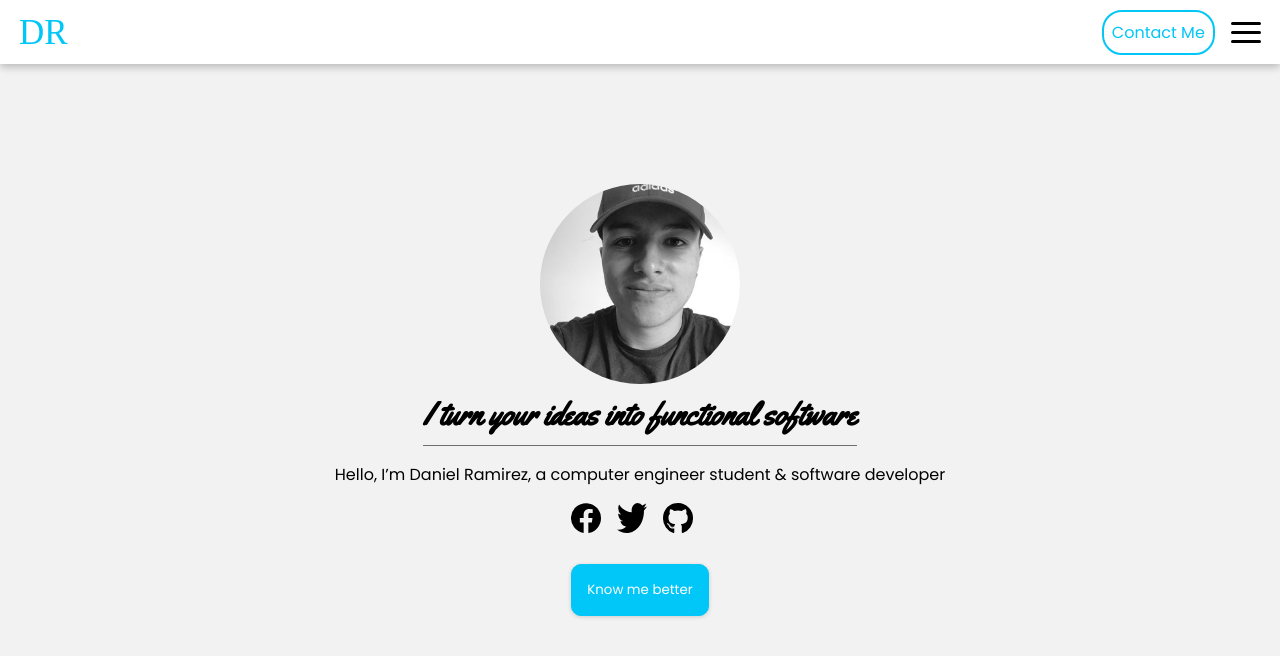
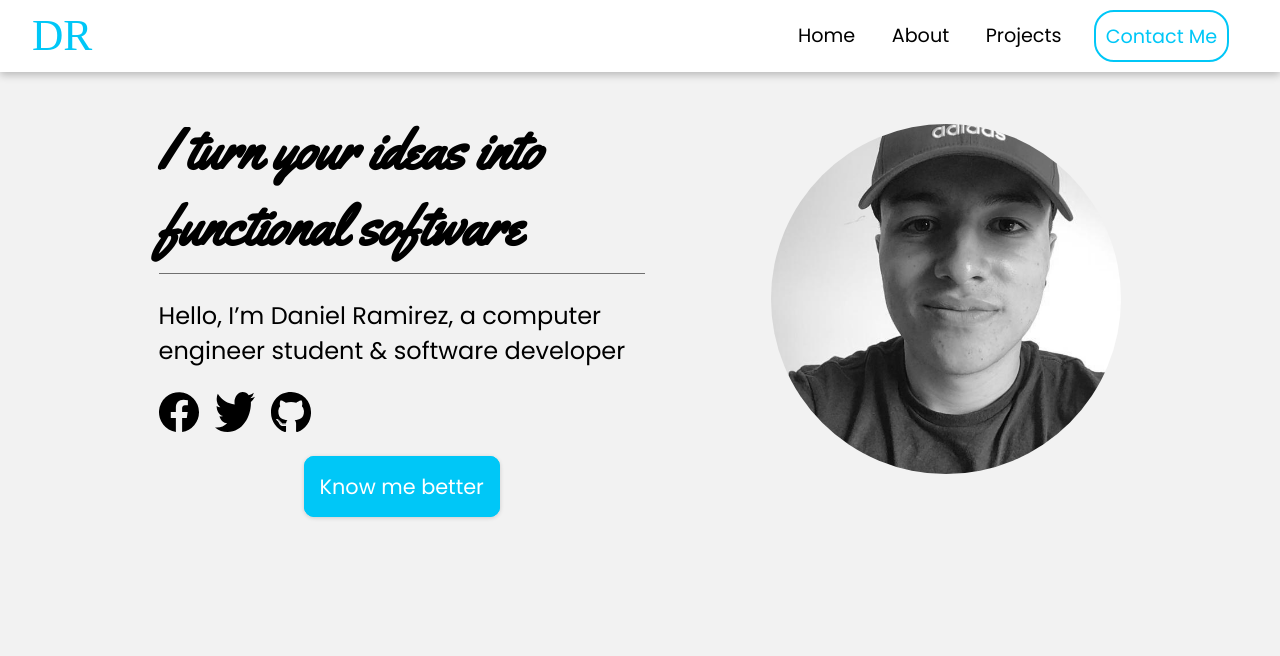
Before and after one commit to ditu474/personal-webpage, an Angular app: page / in a window 1280 px wide. Shown: the top 656 px of the page. Built offline with nearby package versions, Linux system fonts and the light colour scheme.

Commit message:
feat:Added responsive design for nav and hero

```diff
--- a/src/app/hero/hero.component.css
+++ b/src/app/hero/hero.component.css
@@ -4,15 +4,15 @@
   align-items: center;
   align-content: center;
   justify-content: center;
+  margin-top: 6rem;
 }
 
 .profile-picture {
   height: 200px;
-  width: 200px;
 }
 
 .title {
-  font-size: 2em;
+  font-size: 2.5em;
   font-family: "Yellowtail";
   margin: 0.3em 0 0 0;
   padding-bottom: 0.5rem;
@@ -27,6 +27,10 @@
   margin-right: 1em;
 }
 
+.center-button {
+  text-align: center;
+}
+
 .primary-button {
   font-family: "Poppins";
   border: none;
@@ -36,6 +40,7 @@
   padding: 15px;
   border-radius: 10px;
   box-shadow: rgba(0, 0, 0, 0.16) 0px 1px 4px;
+  text-decoration: none;
 }
 
 .primary-button:hover {
@@ -43,3 +48,73 @@
   background-color: white;
   cursor: pointer;
 }
+
+@media (min-width: 1000px) {
+  #hero {
+    flex-direction: row-reverse;
+    justify-content: space-evenly;
+  }
+
+  .profile-picture {
+    height: 350px;
+  }
+
+  .title {
+    font-size: 3.5em;
+  }
+
+  .hero-info {
+    max-width: 40%;
+  }
+
+  .hero-info > p {
+    font-size: 1.3em;
+  }
+
+  .icons img {
+    height: 40px;
+  }
+
+  .icons {
+    margin-bottom: 2em;
+  }
+
+  .primary-button {
+    font-size: 1.3em;
+  }
+}
+
+@media (min-height: 800px) {
+  .hero-info {
+    height: 80%;
+    display: flex;
+    flex-direction: column;
+    justify-content: center;
+  }
+
+  .hero-info > p {
+    font-size: 1.5em;
+  }
+}
+
+@media (min-width: 1400px) {
+  .profile-picture {
+    height: 400px;
+  }
+
+  .title {
+    font-size: 4em;
+  }
+
+  .icons img {
+    height: 50px;
+  }
+
+  .hero-info > p {
+    font-size: 1.5em;
+  }
+
+  .primary-button {
+    font-size: 1.5em;
+  }
+}
--- a/src/app/hero/hero.component.html
+++ b/src/app/hero/hero.component.html
@@ -4,9 +4,11 @@
     alt="profile picture"
     class="profile-picture"
   />
+  <div class="hero-info">
     <h1 class="title">I turn your ideas into functional software</h1>
     <p>
-    Hello, I’m Daniel Ramirez, a computer engineer student & software developer
+      Hello, I’m Daniel Ramirez, a computer engineer student & software
+      developer
     </p>
     <div class="icons">
       <a href="https://www.facebook.com/ditu4" target="_blank"
@@ -19,5 +21,8 @@
         ><img src="assets/icons/github.svg" alt="github icon"
       /></a>
     </div>
-  <button class="primary-button">Know me better</button>
+    <div class="center-button">
+      <a class="primary-button" href="#about">Know me better</a>
+    </div>
+  </div>
 </section>
--- a/src/app/toolbar/toolbar.component.css
+++ b/src/app/toolbar/toolbar.component.css
@@ -69,8 +69,66 @@
   background-color: rgba(0, 0, 0, 0.5);
 }
 
+.desktop-menu {
+  display: none;
+}
+
 @media (max-width: 280px) {
   .primary-nav-el {
     font-size: 0.8em;
   }
 }
+
+@media (min-width: 800px) {
+  .mobile-menu {
+    display: none;
+  }
+
+  .mobile-menu-icon {
+    display: none;
+  }
+
+  .desktop-menu {
+    display: inline;
+  }
+
+  .desktop-menu > ul {
+    display: flex;
+    margin: 0;
+    padding: 0;
+  }
+
+  .desktop-menu-item {
+    list-style: none;
+  }
+
+  .desktop-menu-item > a {
+    text-decoration: none;
+    color: black;
+    margin-left: 0.5em;
+    padding: 0.7em;
+  }
+
+  .desktop-menu-item > a:hover {
+    background-color: rgba(150, 150, 150, 0.5);
+    border-radius: 10px;
+  }
+}
+
+@media (min-width: 1000px) {
+  .navbar {
+    height: 4.5rem;
+  }
+
+  .logo > img {
+    height: 3.5em;
+  }
+
+  .desktop-menu-item > a {
+    font-size: 1.2em;
+  }
+
+  .primary-nav-el {
+    font-size: 1.2em;
+  }
+}
--- a/src/app/toolbar/toolbar.component.html
+++ b/src/app/toolbar/toolbar.component.html
@@ -5,6 +5,13 @@
         ><img src="assets/icons/logo.svg" alt="logo"
       /></a>
       <div class="spacer"></div>
+      <div class="desktop-menu">
+        <ul>
+          <li class="desktop-menu-item"><a href="#hero">Home</a></li>
+          <li class="desktop-menu-item"><a href="#about">About</a></li>
+          <li class="desktop-menu-item"><a href="#projects">Projects</a></li>
+        </ul>
+      </div>
       <a href="#contact" class="primary-nav-el">Contact Me</a>
       <img
         src="assets/icons/menu.svg"
--- a/src/styles.css
+++ b/src/styles.css
@@ -15,13 +15,14 @@ body {
   margin: 0 1.2rem;
 }
 
-section {
-  height: 100vh;
-  max-height: 1080px;
+@media (min-width: 1000px) {
+  .container {
+    margin: 0 2rem;
+  }
 }
 
-@media (max-height: 700px) {
-  section {
-    height: 700px;
+@media (min-width: 1921px) {
+  .container {
+    margin: 0 auto;
   }
 }
```
Lines whose indentation alone changed are shown as unchanged.
